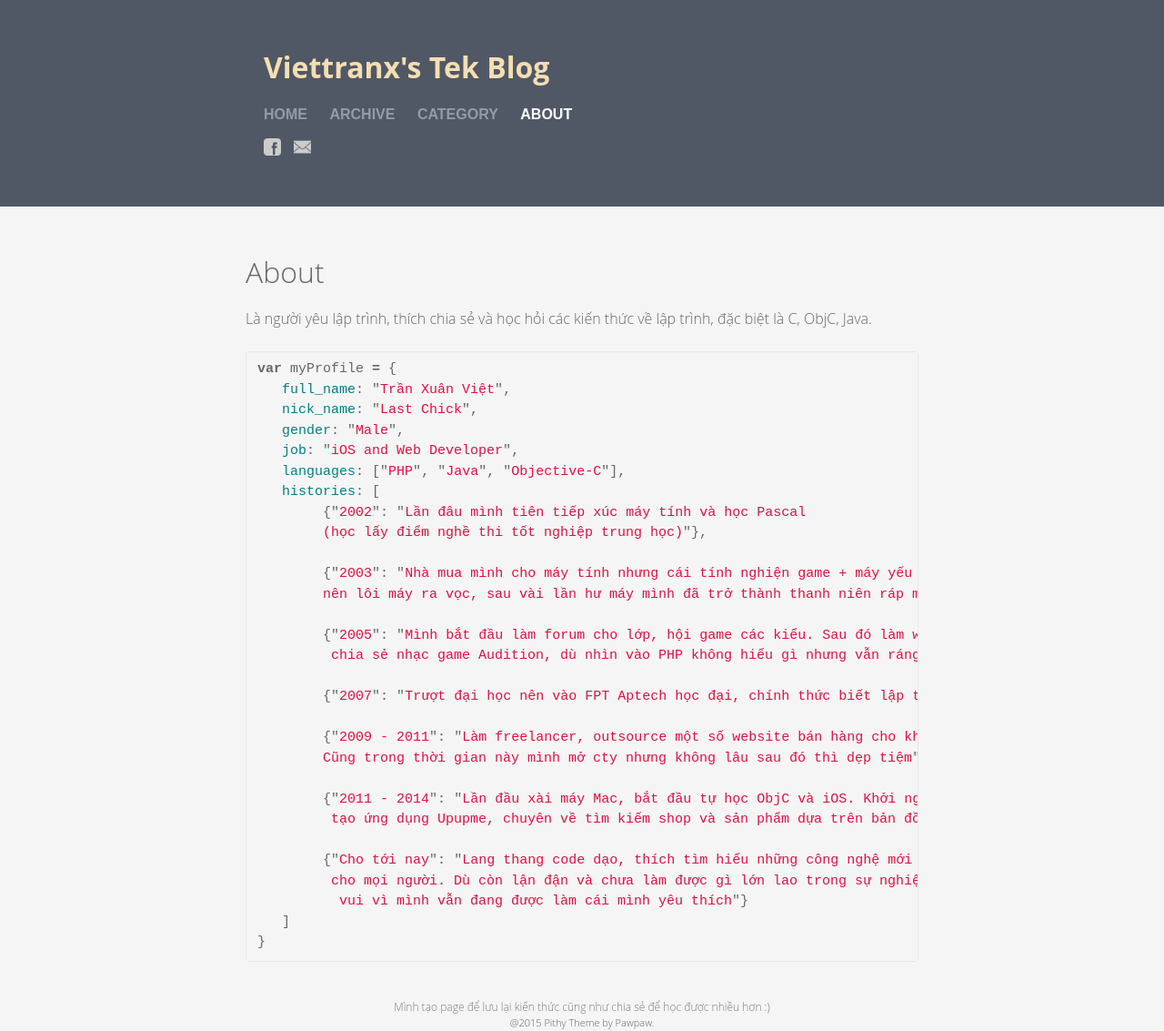
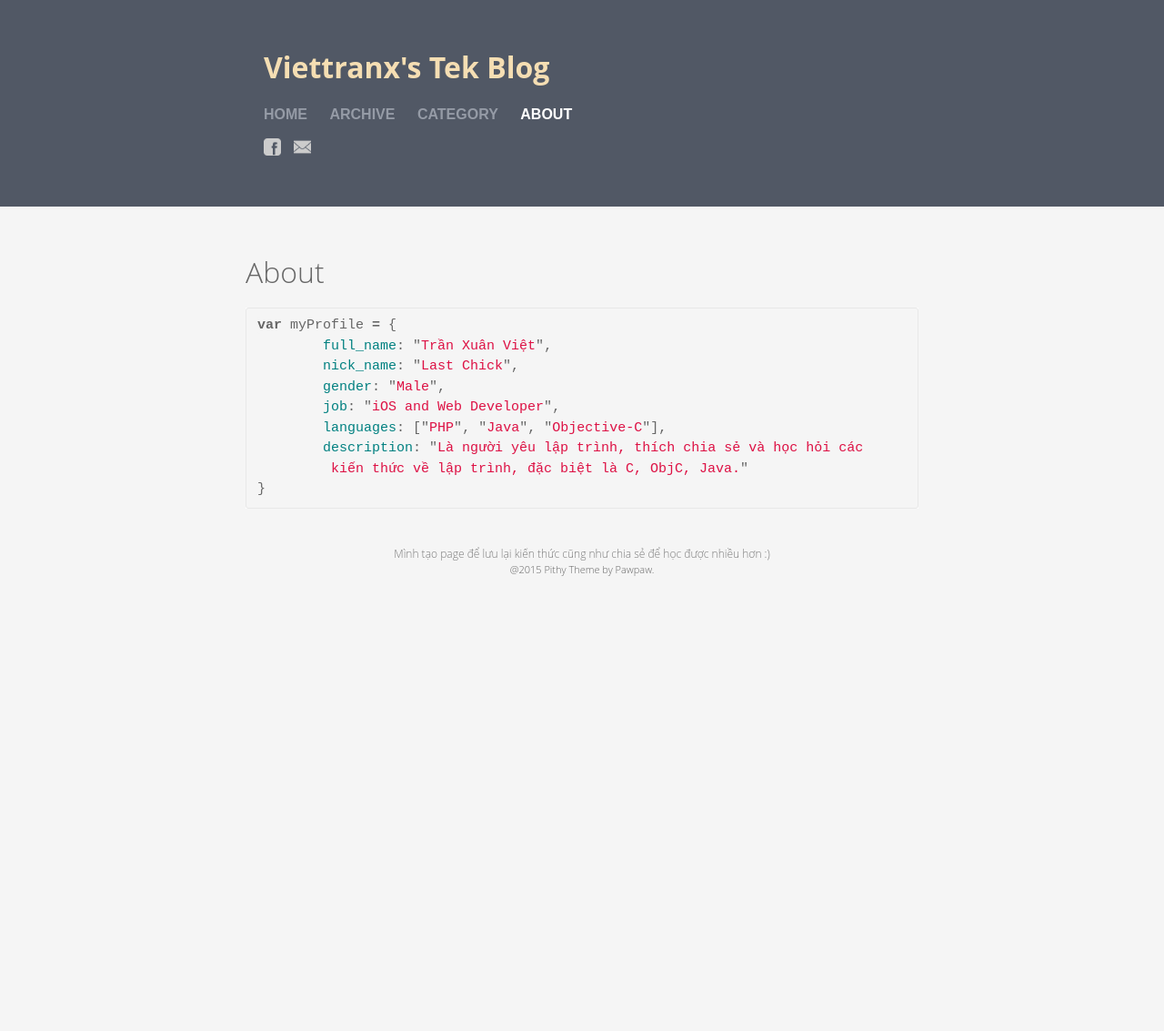
Before and after one commit to skylabvn/viettranx.github.io, a Jekyll site: the page built from about.html, in a window 1280 px wide. Shown: the whole page at 91% size. Built offline with Jekyll 4.4.1, drawn with Linux system fonts in a browser that asks for light colours; after the commit the page ends 900 px from its top, so only the background shows below that.

Commit message:
Edit about

```diff
--- a/about.html
+++ b/about.html
@@ -9,37 +9,15 @@ layout: default
   </header>
 
   <article class="post-content">
-    Là người yêu lập trình, thích chia sẻ và học hỏi các kiến thức về lập trình, đặc biệt là C, ObjC, Java.<br /><br />
-
-{% highlight JavaScript %}
+{% highlight JavaScript tabsize=4 %}
 var myProfile = {
-   full_name: "Trần Xuân Việt",
-   nick_name: "Last Chick",
-   gender: "Male",
-   job: "iOS and Web Developer",
-   languages: ["PHP", "Java", "Objective-C"],
-   histories: [
-	{"2002": "Lần đâu mình tiên tiếp xúc máy tính và học Pascal
-	(học lấy điểm nghề thi tốt nghiệp trung học)"},
-
-	{"2003": "Nhà mua mình cho máy tính nhưng cái tính nghiện game + máy yếu
-	nên lôi máy ra vọc, sau vài lần hư máy mình đã trở thành thanh niên ráp máy và cài win dạo :))"},
-
-	{"2005": "Mình bắt đầu làm forum cho lớp, hội game các kiểu. Sau đó làm web
-	 chia sẻ nhạc game Audition, dù nhìn vào PHP không hiểu gì nhưng vẫn ráng edit và modify các open source :D"},
-
-	{"2007": "Trượt đại học nên vào FPT Aptech học đại, chính thức biết lập trình :D"},
-
-	{"2009 - 2011": "Làm freelancer, outsource một số website bán hàng cho khách hàng với CakePHP.
-	Cũng trong thời gian này mình mở cty nhưng không lâu sau đó thì dẹp tiệm"},
-
-	{"2011 - 2014": "Lần đầu xài máy Mac, bắt đầu tự học ObjC và iOS. Khởi nghiệp với người bạn,
-	 tạo ứng dụng Upupme, chuyên về tìm kiếm shop và sản phẩm dựa trên bản đồ của Google."},
-
-	{"Cho tới nay": "Lang thang code dạo, thích tìm hiểu những công nghệ mới và chia sẻ lại
-	 cho mọi người. Dù còn lận đận và chưa làm được gì lớn lao trong sự nghiệp nhưng mình
-	  vui vì mình vẫn đang được làm cái mình yêu thích"}
-   ]
+	full_name: "Trần Xuân Việt",
+	nick_name: "Last Chick",
+	gender: "Male",
+	job: "iOS and Web Developer",
+	languages: ["PHP", "Java", "Objective-C"],
+	description: "Là người yêu lập trình, thích chia sẻ và học hỏi các
+	 kiến thức về lập trình, đặc biệt là C, ObjC, Java."
 }
 {% endhighlight %}
 
```
